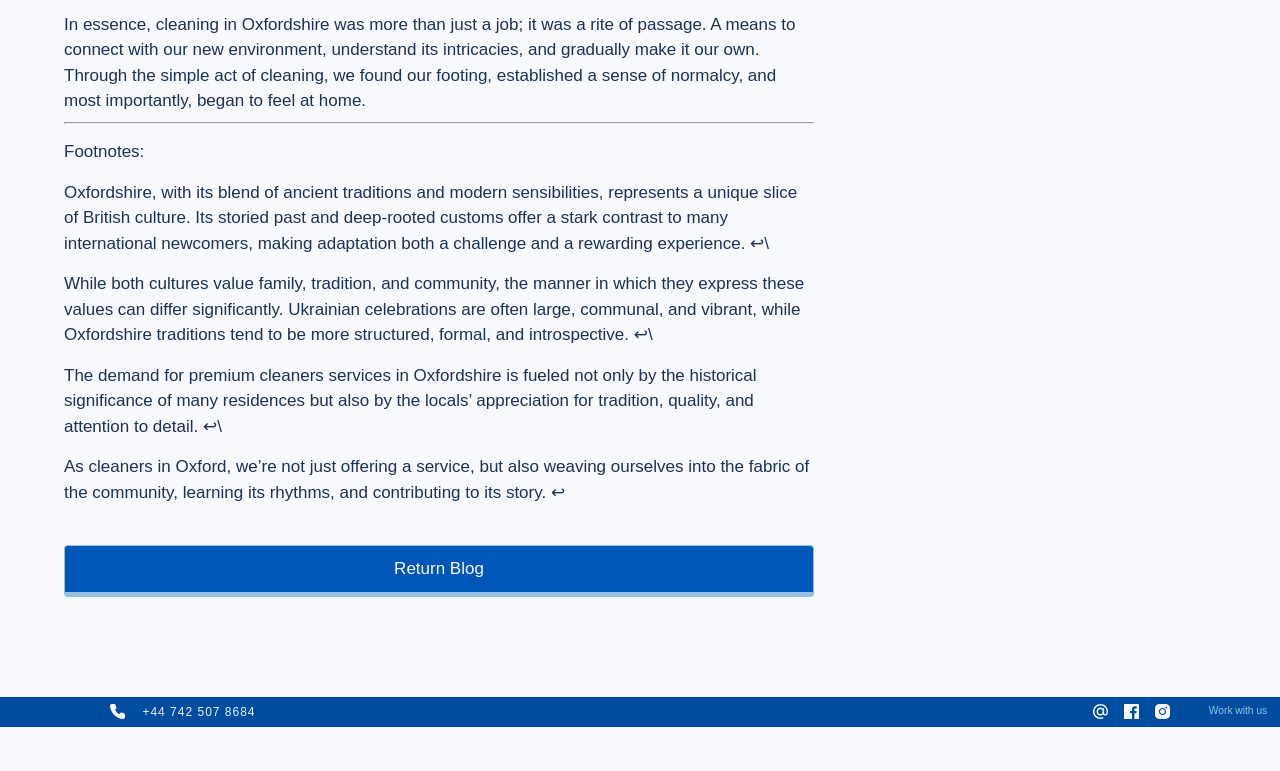
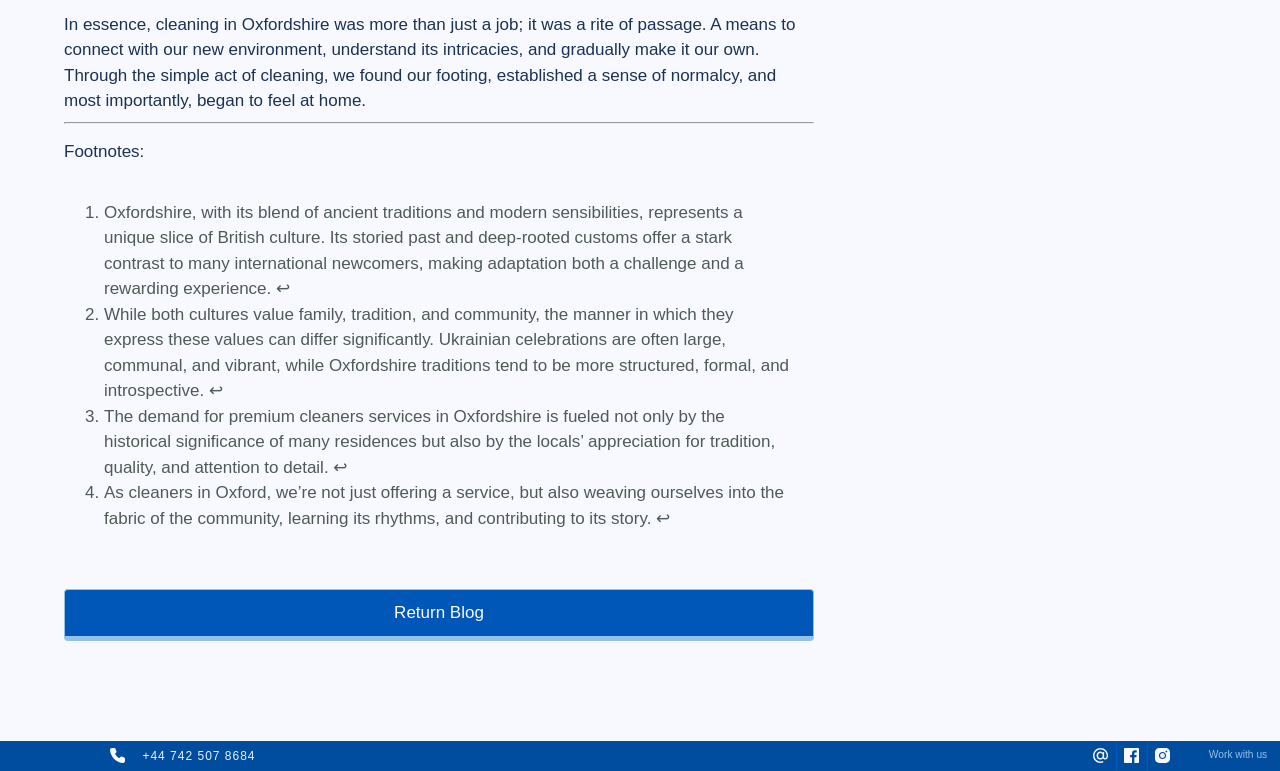
Before and after one commit to OQVA-Digital/Christinas-Cleaners-Astro, an Astro site: page /blog/cleaning-as-a-fresh-start-how-domestic-tasks-ground-us-in-a-new-country in a window 1280 px wide. Shown: the part 1954-2725 px from the top of the page. Before the commit the page ends 2681 px from the top, so only its background shows below. Built offline with nearby package versions, Linux system fonts and the light colour scheme; Astro itself is replaced by a stand-in of ours.

Commit message:
Update Blog “cleaning-as-a-fresh-start-how-domestic-tasks-ground-us-in-a-new-country”

```diff
--- a/src/content/blog/cleaning-as-a-fresh-start-how-domestic-tasks-ground-us-in-a-new-country.md
+++ b/src/content/blog/cleaning-as-a-fresh-start-how-domestic-tasks-ground-us-in-a-new-country.md
@@ -21,10 +21,7 @@ In essence, cleaning in Oxfordshire was more than just a job; it was a rite of p
 
 **Footnotes:**
 
-Oxfordshire, with its blend of ancient traditions and modern sensibilities, represents a unique slice of British culture. Its storied past and deep-rooted customs offer a stark contrast to many international newcomers, making adaptation both a challenge and a rewarding experience. ↩\
-
-While both cultures value family, tradition, and community, the manner in which they express these values can differ significantly. Ukrainian celebrations are often large, communal, and vibrant, while Oxfordshire traditions tend to be more structured, formal, and introspective. ↩\
-
-The demand for premium cleaners services in Oxfordshire is fueled not only by the historical significance of many residences but also by the locals' appreciation for tradition, quality, and attention to detail. ↩\
-
-As cleaners in Oxford, we're not just offering a service, but also weaving ourselves into the fabric of the community, learning its rhythms, and contributing to its story. ↩
+1. Oxfordshire, with its blend of ancient traditions and modern sensibilities, represents a unique slice of British culture. Its storied past and deep-rooted customs offer a stark contrast to many international newcomers, making adaptation both a challenge and a rewarding experience. ↩
+2. While both cultures value family, tradition, and community, the manner in which they express these values can differ significantly. Ukrainian celebrations are often large, communal, and vibrant, while Oxfordshire traditions tend to be more structured, formal, and introspective. ↩
+3. The demand for premium cleaners services in Oxfordshire is fueled not only by the historical significance of many residences but also by the locals' appreciation for tradition, quality, and attention to detail. ↩
+4. As cleaners in Oxford, we're not just offering a service, but also weaving ourselves into the fabric of the community, learning its rhythms, and contributing to its story. ↩
```
